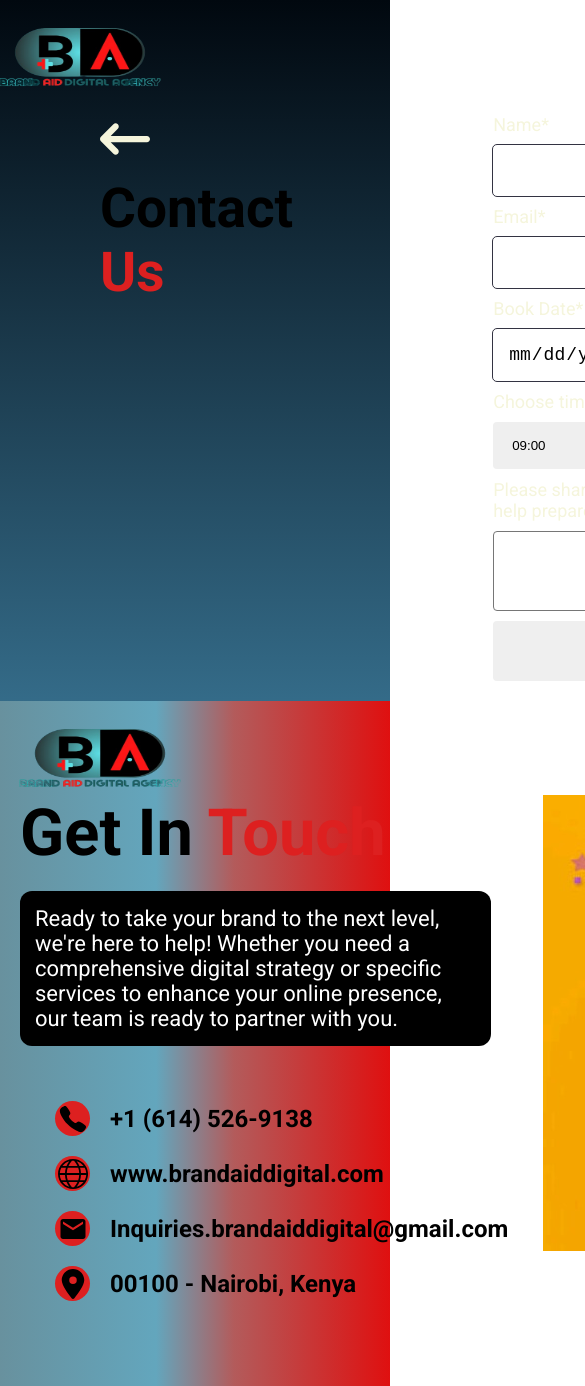
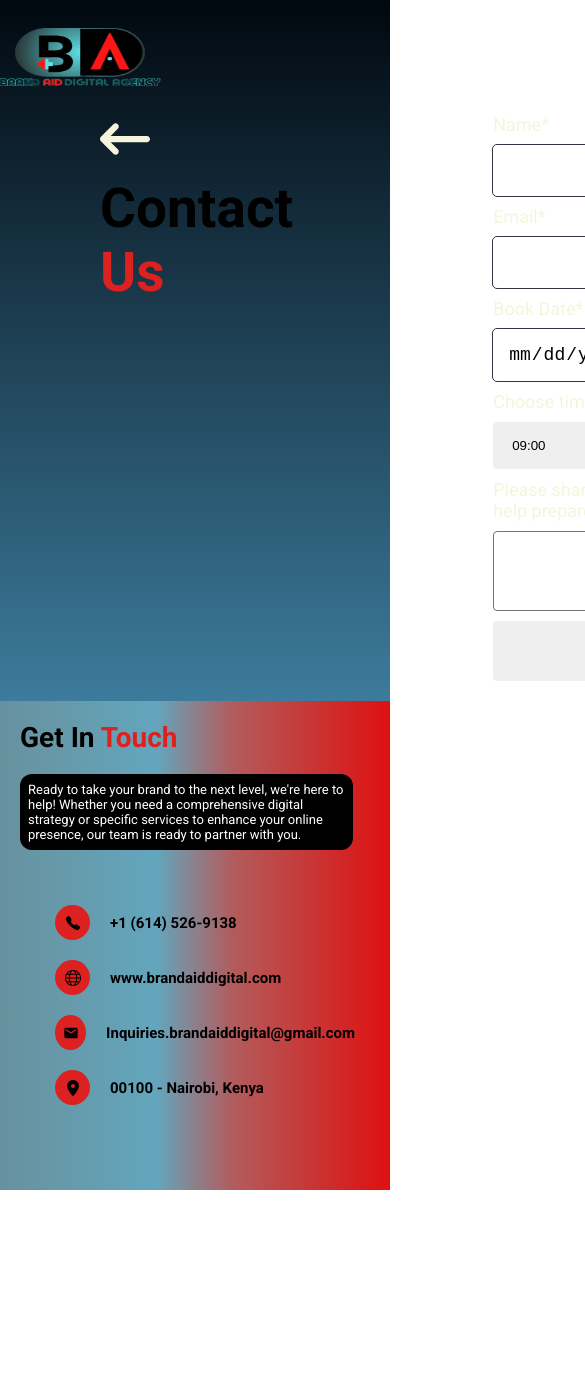
Before and after one commit to Abdirizackmasta/brand-aid-digital, a React (Vite) app: page /contact in a window 390 px wide. Shown: the top 1386 px of the page, 585 px wide, since content can reach past the window. After the commit the page ends 1190 px from the top, so only its background shows below. Built offline with nearby package versions, Linux system fonts and the light colour scheme.

Commit message:
added responiveness

```diff
--- a/src/components/footer/Footer.module.css
+++ b/src/components/footer/Footer.module.css
@@ -3,6 +3,7 @@
         linear-gradient(to right, rgb(104, 145, 158) 0%, rgb(99, 166, 189) 40%, rgb(179, 91, 91) 60%, rgb(223, 16, 16) 100%);
         padding-bottom: 50px;
         padding-left: 20px;
+        overflow: hidden;
 }
 .innerContainer{
     display: flex;
@@ -50,3 +51,91 @@
     justify-content: center;
     border-radius: 50%;
 }
+
+/* Media Quires */
+
+@media (max-width: 1280px){
+    .innerContainer h1{
+        font-size: 50px;
+    }
+    .contentDiv{
+        font-size: 19px;
+    }
+    .infoDev a{
+        font-size: 22px;
+    }
+    footer img{
+        width: 680px;
+    }
+}
+@media (max-width: 1200px){
+    .innerContainer h1{
+        font-size: 45px;
+    }
+    .contentDiv{
+        font-size: 17px;
+        padding: 10px;
+    }
+    .infoDev a{
+        font-size: 20px;
+    }
+    footer img{
+        width: 650px;
+    }
+}
+@media (max-width: 1024px){
+    .innerContainer h1{
+        font-size: 35px;
+    }
+    .contentDiv{
+        font-size: 15px;
+        padding: 10px;
+    }
+    .infoDev a{
+        font-size: 17px;
+    }
+    footer img{
+        margin-top: 50px;
+        width: 600px;
+    }
+}
+@media (max-width: 900px){
+    .innerContainer h1{
+        font-size: 30px;
+    }
+    .contentDiv{
+        font-size: 13px;
+        padding: 8px;
+        justify-content: center;
+        align-items: center;
+    }
+    .infoDev a{
+        font-size: 15px;
+    }
+    footer img{
+        margin-top: 80px;
+        width: 550px;
+    }
+}
+@media (max-width: 768px){
+    .innerContainer h1{
+        font-size: 28px;
+    }
+    .contentDiv{
+        font-size: 13px;
+        padding: 8px;
+    }
+    .infoDev a{
+        font-size: 15px;
+    }
+     .infoDev a .icon{
+        font-size: 16px;
+    }
+    .innerContainer{
+        flex-direction: column;
+    }
+    footer img{
+        display: none;
+    }
+
+}
--- a/src/components/whyChoseUs/WhyUs.module.css
+++ b/src/components/whyChoseUs/WhyUs.module.css
@@ -53,3 +53,50 @@
     width: max-content;
     border-radius: 6px;
 }
+
+/* Media query */
+
+@media (max-width: 1280px){
+    .container h1{
+        font-size: 50px;
+        /* margin:; */
+    }
+    .detail{
+        flex-basis: 30%;
+    }
+}
+@media (max-width: 1200px){
+    .container h1{
+        font-size: 45px;
+        /* margin:; */
+    }
+    .detailsContainer{
+        gap: 50px 20px;
+    }
+}
+@media (max-width: 1100px){
+    .container h1{
+        font-size: 40px;
+        /* margin:; */
+    }
+}
+@media (max-width: 1024px){
+    .container h1{
+        font-size: 35px;
+        margin: 30px 0;
+    }
+}
+@media (max-width: 900px){
+    .container h1{
+        font-size: 30px;
+        margin: 30px 0;
+    }
+}
+@media (max-width: 700px){
+    .detailsContainer{
+        flex-direction: column;
+    }
+    .detail{
+        flex-basis: 95%;
+    }
+}
```
